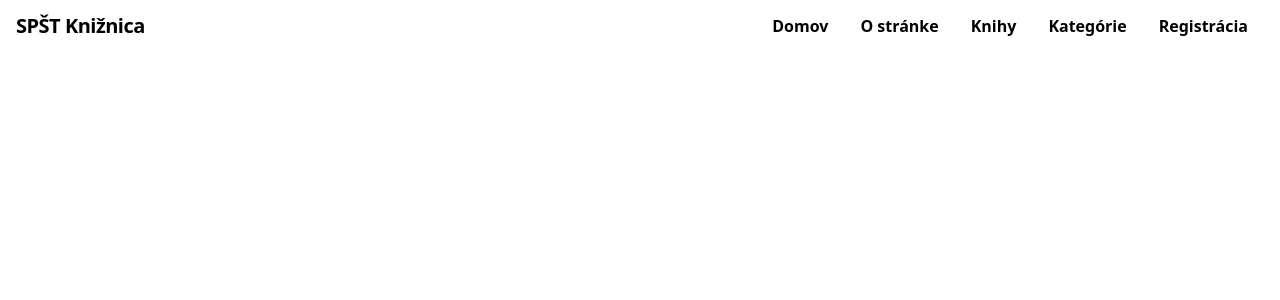
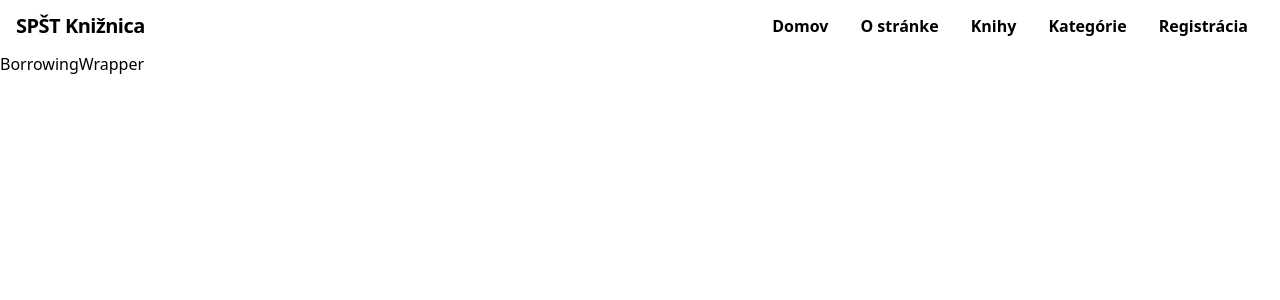
Before and after one commit to peterdinis/Spst-Kniznica-Client, a React (Create React App) app: page /borrowing in a window 1280 px wide. Shown: the top 300 px of the page. Built offline with nearby package versions, Linux system fonts and the light colour scheme.

Commit message:
New components and pages

```diff
--- a/src/App.tsx
+++ b/src/App.tsx
@@ -5,6 +5,7 @@ import { AllBooks, BookDetail, CreateNewBook } from "./pages/books";
 import {AllCategories, CreateCategory } from "./pages/categories";
 import {Registerpage, Loginpage, Profilepage} from "./pages/auth/index"
 import {AdminLoginpage, AdminRegisterpage, AdminProfilepage} from "./pages/admin/index";
+import { BorrowingPage } from './pages/borrowing';
 
 export function App() {
 
@@ -25,7 +26,7 @@ export function App() {
         <Route path="/admin/login" element={<AdminLoginpage />} />
         <Route path="/admin/register" element={<AdminRegisterpage />} />
         <Route path="/admin/profile" element={<AdminProfilepage />} />
-
+        <Route path="/borrowing" element={<BorrowingPage />} />
       </Routes>
     </>
   );
--- /dev/null
+++ b/src/components/borrowing/BorrowingWrapper.tsx
@@ -0,0 +1,9 @@
+import React from 'react'
+
+function BorrowingWrapper() {
+  return (
+    <div>BorrowingWrapper</div>
+  )
+}
+
+export default BorrowingWrapper
--- /dev/null
+++ b/src/components/borrowing/index.ts
@@ -0,0 +1,4 @@
+import React from 'react';
+
+export const BorrowingWrapper = React.lazy(() => import("./BorrowingWrapper"));
+export const ReturnBook = React.lazy(() => import("./ReturnBook"));
--- /dev/null
+++ b/src/pages/borrowing/BorrowingPage.tsx
@@ -0,0 +1,12 @@
+import React from 'react'
+import BorrowingWrapper from '../../components/borrowing/BorrowingWrapper'
+
+function BorrowingPage() {
+  return (
+    <>
+        <BorrowingWrapper />
+    </>
+  )
+}
+
+export default BorrowingPage
--- /dev/null
+++ b/src/pages/borrowing/index.ts
@@ -0,0 +1,3 @@
+import React from 'react';
+
+export const BorrowingPage = React.lazy(() =>import("./BorrowingPage"));
```
Also changed, not shown: src/api/mutations/authMutations.ts (+6 -2 lines), src/components/borrowing/ReturnBook.tsx (added, +9 -0 lines).
